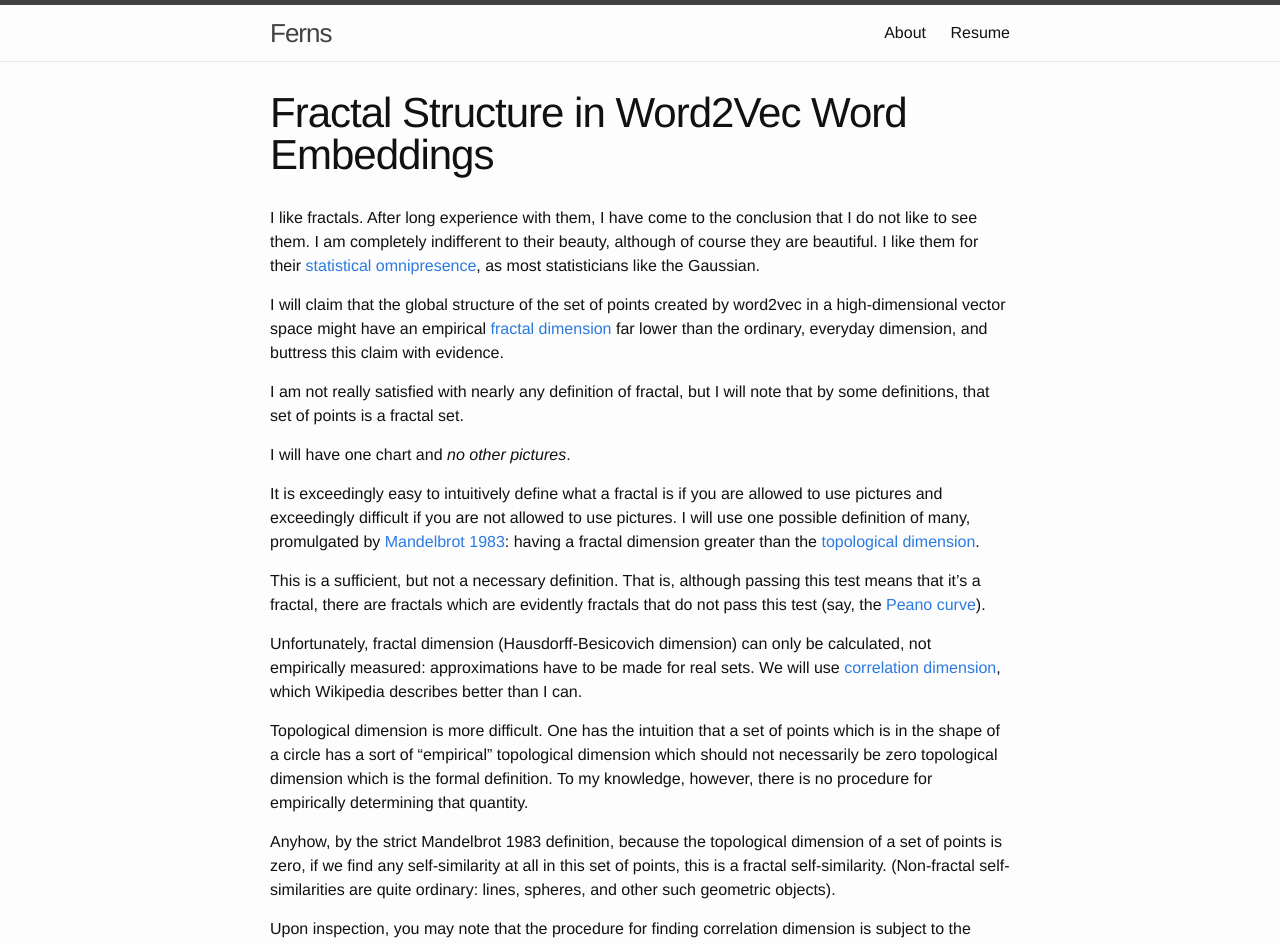
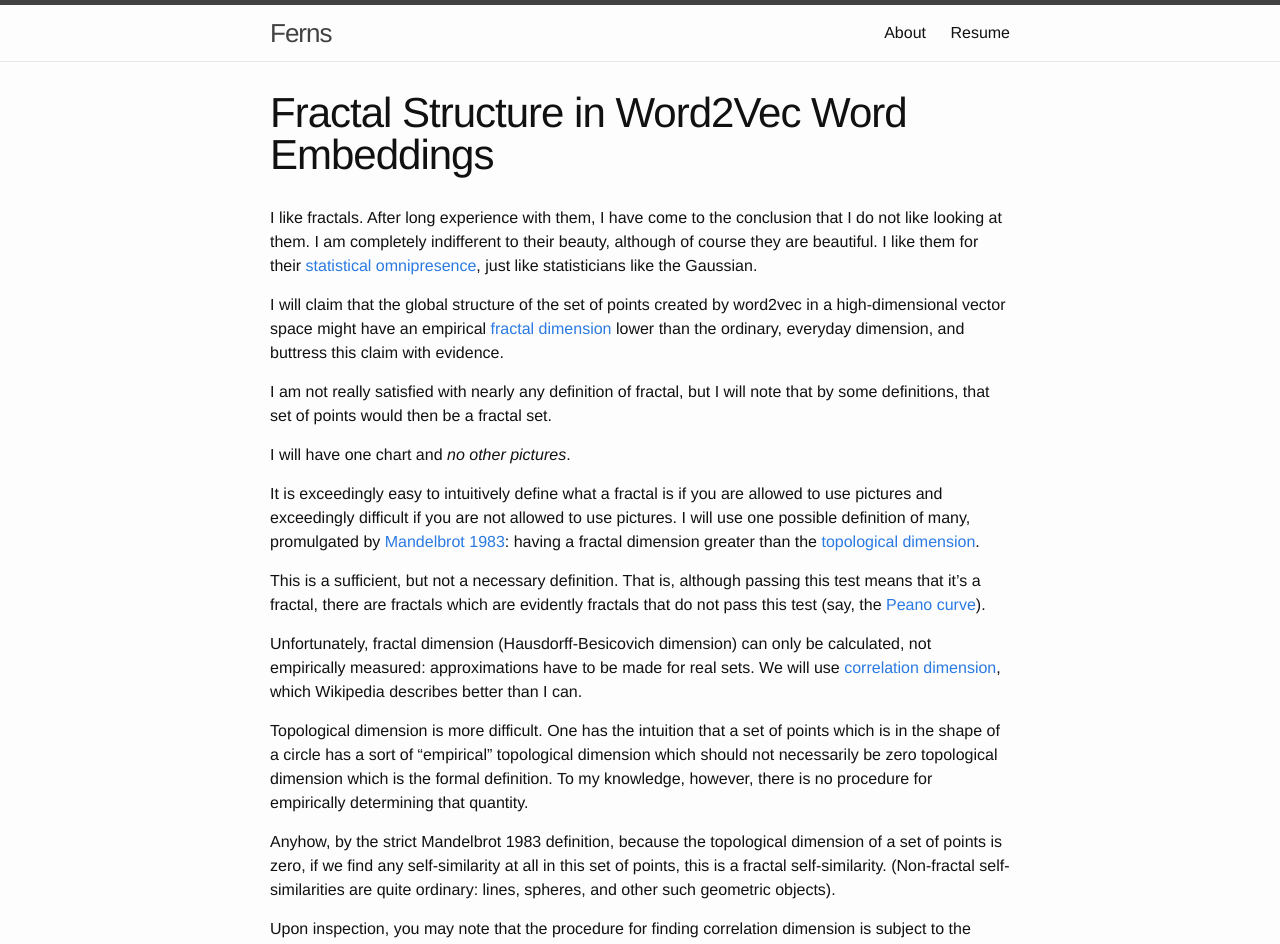
Before and after one commit to howonlee/howonlee.github.io, a Jekyll site: the page built from _posts/2016-02-05-Fractal%20Wordvecs.md, in a window 1280 px wide and 1400 px high. Shown: the top 944 px of the window. Built offline with Jekyll 4.4.1, drawn with Linux system fonts in a browser that asks for light colours; some of the changed text lies outside the part shown.

Commit message:
proofing

```diff
--- a/_posts/2016-02-05-Fractal%20Wordvecs.md
+++ b/_posts/2016-02-05-Fractal%20Wordvecs.md
@@ -3,11 +3,11 @@
 title: Fractal Structure in Word2Vec Word Embeddings
 ---
 
-I like fractals. After long experience with them, I have come to the conclusion that I do not like to see them. I am completely indifferent to their beauty, although of course they are beautiful. I like them for their [statistical](http://arxiv.org/abs/cond-mat/0412004) [omnipresence](http://physics.stackexchange.com/questions/55269/why-do-fractal-systems-show-power-law-behavior), as most statisticians like the Gaussian.
+I like fractals. After long experience with them, I have come to the conclusion that I do not like looking at them. I am completely indifferent to their beauty, although of course they are beautiful. I like them for their [statistical](http://arxiv.org/abs/cond-mat/0412004) [omnipresence](http://physics.stackexchange.com/questions/55269/why-do-fractal-systems-show-power-law-behavior), just like statisticians like the Gaussian.
 
-I will claim that the global structure of the set of points created by word2vec in a high-dimensional vector space might have an empirical [fractal dimension](https://en.wikipedia.org/wiki/Fractal_dimension) far lower than the ordinary, everyday dimension, and buttress this claim with evidence.
+I will claim that the global structure of the set of points created by word2vec in a high-dimensional vector space might have an empirical [fractal dimension](https://en.wikipedia.org/wiki/Fractal_dimension) lower than the ordinary, everyday dimension, and buttress this claim with evidence.
 
-I am not really satisfied with nearly any definition of fractal, but I will note that by some definitions, that set of points is a fractal set.
+I am not really satisfied with nearly any definition of fractal, but I will note that by some definitions, that set of points would then be a fractal set.
 
 I will have one chart and _no other pictures_.
 
```
Also changed, not shown: other parts of _posts/2016-02-05-Fractal%20Wordvecs.md (+2 -2 lines).
